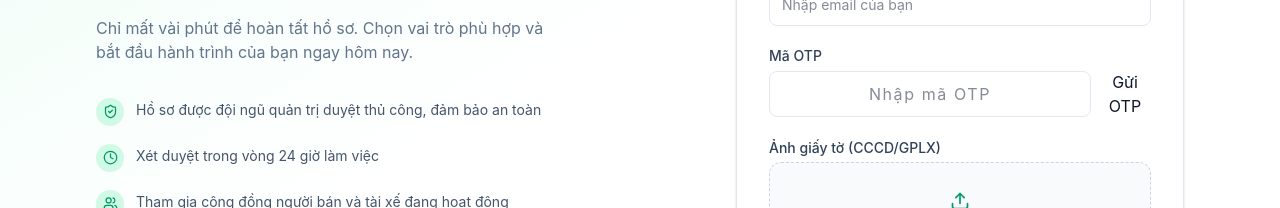
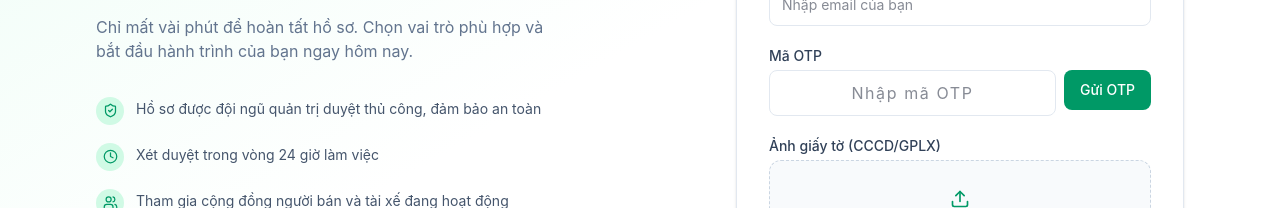
Before and after one commit to phamlam0375-cmd/WEB1-ChoDoCu, a React (Vite) app in the folder frontend/: page /partner-application in a window 1280 px wide. Shown: the part 396-604 px from the top of the page. Built offline with nearby package versions, Linux system fonts and the light colour scheme; no server answers.

Commit message:
rebuild ui toast

```diff
--- a/frontend/src/api/partnerApplicationApi.js
+++ b/frontend/src/api/partnerApplicationApi.js
@@ -1,4 +1,5 @@
 import api from "./axios";
+
 const postPartnerApplication = (formData) => {
     return api.post("/partner-applications", formData)
 }
--- a/frontend/src/components/PartnerApplication/RegisterApplication.jsx
+++ b/frontend/src/components/PartnerApplication/RegisterApplication.jsx
@@ -1,8 +1,9 @@
-import { useState, useRef } from "react";
+import { Camera, Car, Clock, ShieldCheck, Upload, Users } from "lucide-react";
+import { postPartnerApplication, sendPartnerOtp, verifyPartnerOtp, } from "../../api/partnerApplicationApi";
+import { useRef, useState } from "react";
+
+import Header from "../Header";
 import { toast } from "react-toastify";
-import { Camera, Car, Upload, ShieldCheck, Clock, Users } from "lucide-react";
-import Header from "../Header";
-import { postPartnerApplication, sendPartnerOtp, verifyPartnerOtp } from "../../api/partnerApplicationApi";
 
 export default function RegisterApplication() {
     const [role, setRole] = useState("seller");
@@ -13,70 +14,153 @@ export default function RegisterApplication() {
     const [otp, setOtp] = useState("");
     const [sendingOtp, setSendingOtp] = useState(false);
 
+    const [errors, setErrors] = useState({});
+
     const fileInputRef = useRef(null);
 
     const handleResendOtp = async () => {
+        const emailRegex = /^[^\s@]+@[^\s@]+\.[^\s@]+$/;
+
         if (!email) {
-            toast("nhap email");
+            setErrors((prev) => ({
+                ...prev,
+                email: "Chưa nhập email",
+            }));
             return;
         }
+
+        if (!emailRegex.test(email)) {
+            setErrors((prev) => ({
+                ...prev,
+                email: "Email không hợp lệ",
+            }));
+            return;
+        }
+
+        setErrors((prev) => ({
+            ...prev,
+            email: "",
+        }));
+
         try {
             setSendingOtp(true);
-            await sendPartnerOtp(email)
-            toast.success("da gui otp");
+
+            await sendPartnerOtp(email);
+
+            toast.success("Đã gửi OTP");
         } catch (error) {
             console.error("Gửi OTP thất bại:", error);
-            toast.error(error.response?.data?.message || "Gửi OTP thất bại");
+
+            toast.error(
+                error.response?.data?.message ||
+                "Gửi OTP thất bại"
+            );
         } finally {
             setSendingOtp(false);
         }
     };
 
+    const handleEmailChange = (e) => {
+        const value = e.target.value;
+
+        setEmail(value);
+        setErrors((prev) => ({
+            ...prev,
+            email: "",
+        }));
+    };
+    const handleOtpChange = (e) => {
+        const value = e.target.value;
+        if (/^\d*$/.test(value)) {
+            setOtp(value);
+            setErrors((prev) => ({
+                ...prev,
+                otp: "",
+            }));
+        }
+    };
     const handleFileChange = (e) => {
         const file = e.target.files?.[0];
+
         if (file) {
             setImage(file);
         }
     };
-
     const handleIdentityNumberChange = (e) => {
         const value = e.target.value;
         if (/^\d*$/.test(value)) {
             setIdentityNumberMasked(value);
+            setErrors((prev) => ({
+                ...prev,
+                cccd: "",
+            }));
         }
     };
 
     const handleConfirm = async () => {
+        const newErrors = {};
+
         const emailRegex = /^[^\s@]+@[^\s@]+\.[^\s@]+$/;
+        const cccdRegex = /^\d{12}$/;
+        const otpRegex = /^\d{6}$/;
+
         if (!email) {
-            toast.error("chua nhap email");
+            newErrors.email = "Chưa nhập email";
+        } else if (!emailRegex.test(email)) {
+            newErrors.email = "Email không hợp lệ";
         }
-        if (!emailRegex.test(email)) {
-            toast.error("Email không hợp lệ");
+
+        if (!identityNumberMasked) {
+            newErrors.cccd = "Chưa nhập số CCCD";
+        } else if (!cccdRegex.test(identityNumberMasked)) {
+            newErrors.cccd = "CCCD phải có đúng 12 số";
         }
-        const cccdRegex = /^\d{12}$/;
-        if (!cccdRegex.test(identityNumberMasked)) {
-            toast.error("Cccd không hợp lệ")
+
+        if (!otp) {
+            newErrors.otp = "Chưa nhập OTP";
+        } else if (!otpRegex.test(otp)) {
+            newErrors.otp = "OTP phải đủ 6 số";
         }
-        const otpRegex = /^\d{6}$/;
-        if (!otpRegex.test(otp)) {
-            toast.error("Otp phải đủ 6 số")
+
+        setErrors(newErrors);
+
+        if (Object.keys(newErrors).length > 0) {
+            return;
         }
 
         try {
             await verifyPartnerOtp(email, otp);
             const formData = new FormData();
+
             formData.append("UserId", "8");
-            formData.append("PartnerType", role.toUpperCase());
-            formData.append("IdentityNumberMasked", identityNumberMasked);
+            formData.append(
+                "PartnerType",
+                role.toUpperCase()
+            );
+            formData.append(
+                "IdentityNumberMasked",
+                identityNumberMasked
+            );
+
             if (image) {
-                formData.append("IdentityImageUrl", image)
+                formData.append(
+                    "IdentityImageUrl",
+                    image
+                );
             }
             await postPartnerApplication(formData);
+
             toast.success("Đăng ký thành công");
-        }
-        catch (er) {
-            toast.error("Loi dang ky", er)
+        } catch (error) {
+            console.error(
+                "Đăng ký partner thất bại:",
+                error
+            );
+
+            toast.error(
+                error.response?.data?.message ||
+                "Đăng ký thất bại"
+            );
         }
     };
 
@@ -129,13 +213,15 @@ export default function RegisterApplication() {
                             </h1>
 
                             <p className="mt-4 max-w-md text-slate-500">
-                                Chỉ mất vài phút để hoàn tất hồ sơ. Chọn vai trò phù hợp và bắt đầu
+                                Chỉ mất vài phút để hoàn tất hồ sơ.
+                                Chọn vai trò phù hợp và bắt đầu
                                 hành trình của bạn ngay hôm nay.
                             </p>
                         </div>
 
                         <ul className="flex flex-col gap-4">
-                            {benefits.map(({ icon: Icon, text }, i) => (
+                            {benefits.map(
+                                ({ icon: Icon, text }, i) => (
                                     <li
                                         key={i}
                                         className="flex items-start gap-3 text-sm text-slate-600"
@@ -151,7 +237,8 @@ export default function RegisterApplication() {
                                             {text}
                                         </span>
                                     </li>
-                            ))}
+                                )
+                            )}
                         </ul>
                     </div>
 
@@ -161,14 +248,22 @@ export default function RegisterApplication() {
 
                             {/* ROLE */}
                             <div className="mb-6 grid grid-cols-2 gap-3">
-                                {roleOptions.map(({ id, label, icon: Icon }) => {
-                                    const active = role === id;
+                                {roleOptions.map(
+                                    ({
+                                        id,
+                                        label,
+                                        icon: Icon,
+                                    }) => {
+                                        const active =
+                                            role === id;
 
                                         return (
                                             <button
                                                 key={id}
                                                 type="button"
-                                            onClick={() => setRole(id)}
+                                                onClick={() =>
+                                                    setRole(id)
+                                                }
                                                 className={`flex flex-col items-center justify-center gap-2 rounded-xl border py-5 transition-colors ${active
                                                     ? "border-emerald-600 bg-emerald-50"
                                                     : "border-slate-200 bg-white hover:border-emerald-300"
@@ -193,61 +288,113 @@ export default function RegisterApplication() {
                                                 </span>
                                             </button>
                                         );
-                                })}
+                                    }
+                                )}
                             </div>
 
+                            {/* ========================= */}
                             {/* CCCD */}
+                            {/* ========================= */}
                             <label className="mb-1 block text-sm font-medium text-slate-700">
                                 Số CCCD
                             </label>
+
                             <input
                                 type="text"
                                 value={identityNumberMasked}
-                                onChange={handleIdentityNumberChange}
+                                onChange={
+                                    handleIdentityNumberChange
+                                }
                                 placeholder="Nhập số CCCD"
                                 maxLength={12}
                                 inputMode="numeric"
-                                className="mb-5 w-full rounded-lg border border-slate-200 bg-white px-3 py-2.5 text-sm text-slate-900 outline-none focus:border-emerald-500 focus:ring-1 focus:ring-emerald-500"
+                                className={`w-full rounded-lg border bg-white px-3 py-2.5 text-sm text-slate-900 outline-none ${errors.cccd
+                                    ? "border-red-500 focus:border-red-500 focus:ring-1 focus:ring-red-500"
+                                    : "border-slate-200 focus:border-emerald-500 focus:ring-1 focus:ring-emerald-500"
+                                    }`}
                             />
-                            <label className="mb-1 block text-sm font-medium text-slate-700">
+
+                            {errors.cccd && (
+                                <p className="mt-1 text-sm text-red-500">
+                                    {errors.cccd}
+                                </p>
+                            )}
+
+                            {/* EMAIL */}
+                            <label className="mb-1 mt-5 block text-sm font-medium text-slate-700">
                                 Email nhận OTP
                             </label>
 
                             <input
                                 type="email"
                                 value={email}
-                                onChange={(e) => setEmail(e.target.value)}
+                                onChange={handleEmailChange}
                                 placeholder="Nhập email của bạn"
-                                className="mb-5 w-full rounded-lg border border-slate-200 px-3 py-2.5 text-sm"
+                                className={`w-full rounded-lg border bg-white px-3 py-2.5 text-sm text-slate-900 outline-none ${errors.email
+                                    ? "border-red-500 focus:border-red-500 focus:ring-1 focus:ring-red-500"
+                                    : "border-slate-200 focus:border-emerald-500 focus:ring-1 focus:ring-emerald-500"
+                                    }`}
                             />
+
+                            {errors.email && (
+                                <p className="mt-1 text-sm text-red-500">
+                                    {errors.email}
+                                </p>
+                            )}
+
                             {/* OTP */}
-                            <label className="mb-1 block text-sm font-medium text-slate-700">
+                            <label className="mb-1 mt-5 block text-sm font-medium text-slate-700">
                                 Mã OTP
                             </label>
 
-                            <div className="mb-5 flex items-center gap-2">
+                            <div className="flex items-start gap-2">
+                                <div className="w-full">
                                     <input
                                         type="text"
                                         value={otp}
-                                    onChange={(e) => setOtp(e.target.value)}
+                                        onChange={
+                                            handleOtpChange
+                                        }
                                         placeholder="Nhập mã OTP"
                                         maxLength={6}
-                                    className="w-full rounded-lg border border-slate-200 px-3 py-2.5 text-center tracking-widest"
+                                        inputMode="numeric"
+                                        className={`w-full rounded-lg border bg-white px-3 py-2.5 text-center tracking-widest outline-none ${errors.otp
+                                            ? "border-red-500 focus:border-red-500 focus:ring-1 focus:ring-red-500"
+                                            : "border-slate-200 focus:border-emerald-500 focus:ring-1 focus:ring-emerald-500"
+                                            }`}
                                     />
 
-                                <button type="button" onClick={handleResendOtp} disabled={sendingOtp}>
-                                    {sendingOtp ? "Đang gửi..." : "Gửi OTP"}
+                                    {errors.otp && (
+                                        <p className="mt-1 text-sm text-red-500">
+                                            {errors.otp}
+                                        </p>
+                                    )}
+                                </div>
+
+                                <button
+                                    type="button"
+                                    onClick={
+                                        handleResendOtp
+                                    }
+                                    disabled={sendingOtp}
+                                    className="shrink-0 rounded-lg bg-emerald-600 px-4 py-2.5 text-sm font-medium text-white hover:bg-emerald-700 disabled:cursor-not-allowed disabled:opacity-50"
+                                >
+                                    {sendingOtp
+                                        ? "Đang gửi..."
+                                        : "Gửi OTP"}
                                 </button>
                             </div>
 
                             {/* IMAGE */}
-                            <label className="mb-1 block text-sm font-medium text-slate-700">
+                            <label className="mb-1 mt-5 block text-sm font-medium text-slate-700">
                                 Ảnh giấy tờ (CCCD/GPLX)
                             </label>
 
                             <button
                                 type="button"
-                                onClick={() => fileInputRef.current?.click()}
+                                onClick={() =>
+                                    fileInputRef.current?.click()
+                                }
                                 className="mb-6 flex w-full flex-col items-center justify-center gap-2 rounded-xl border border-dashed border-slate-300 bg-slate-50 py-7 text-slate-500 hover:border-emerald-400 hover:bg-emerald-50/50"
                             >
                                 <Upload
```
Also changed, not shown: frontend/src/App.jsx (+8 -5 lines). Lines whose indentation alone changed are shown as unchanged.
